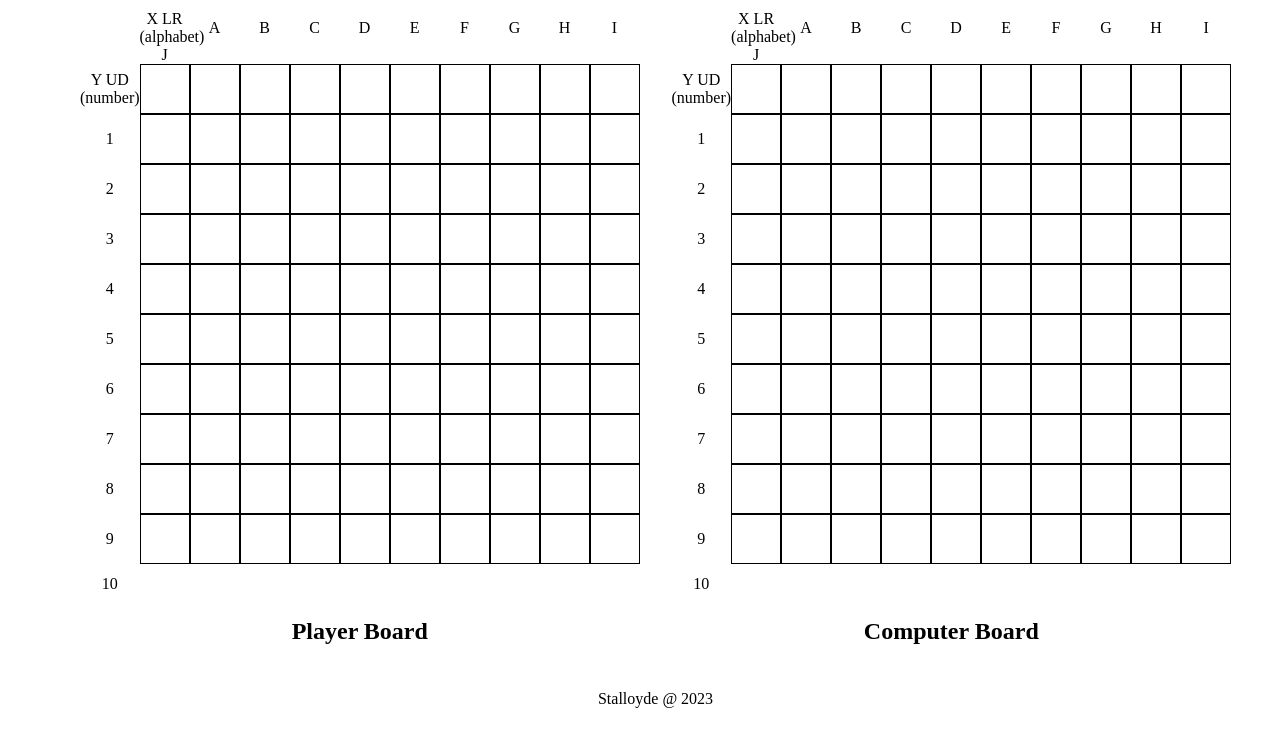
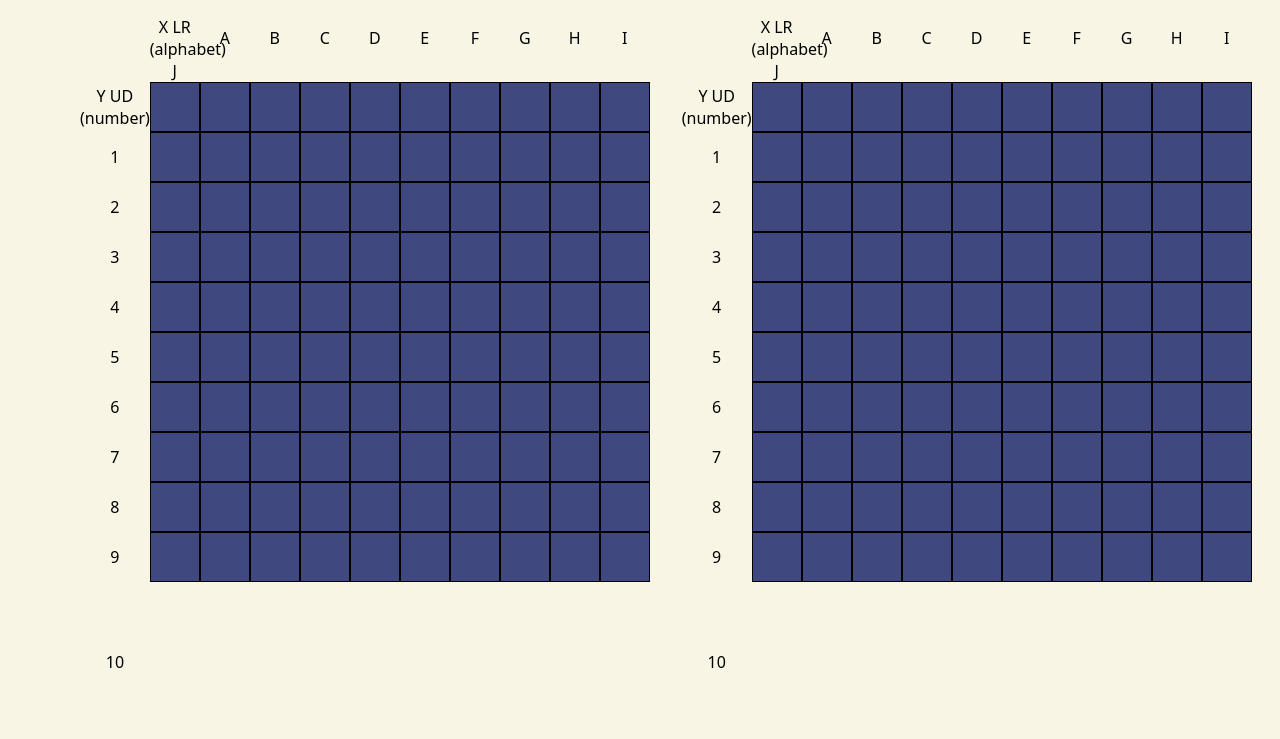
Before and after one commit to Stalloyde/battleship, a website built with webpack: page src/index.html in a window 1280 px wide. Shown: the part 107-846 px from the top of the page. Before the commit the page ends 815 px from the top, so only its background shows below. Built offline with nearby package versions, Linux system fonts and the light colour scheme; files whose address does not match are found by name.

Commit message:
Add fonts

```diff
--- a/src/style.css
+++ b/src/style.css
@@ -1,7 +1,15 @@
+@font-face {
+  font-family: military;
+  src: url(./fonts/Roboto-Light.ttf);
+}
+
 * {
   box-sizing: border-box;
   padding: 0;
   margin: 0;
+  font-family: military, system-ui, -apple-system, BlinkMacSystemFont,
+    'Segoe UI', Roboto, Oxygen, Ubuntu, Cantarell, 'Open Sans', 'Helvetica Neue',
+    sans-serif;
 }
 
 body {
@@ -10,6 +18,7 @@ body {
   height: 100vh;
   padding: 3em;
   text-align: center;
+  background-color: rgb(248, 245, 228);
 }
 
 .header,
@@ -67,4 +76,5 @@ body {
 
 .grid {
   border: 1px solid black;
+  background-color: rgb(63, 73, 127);
 }
```
